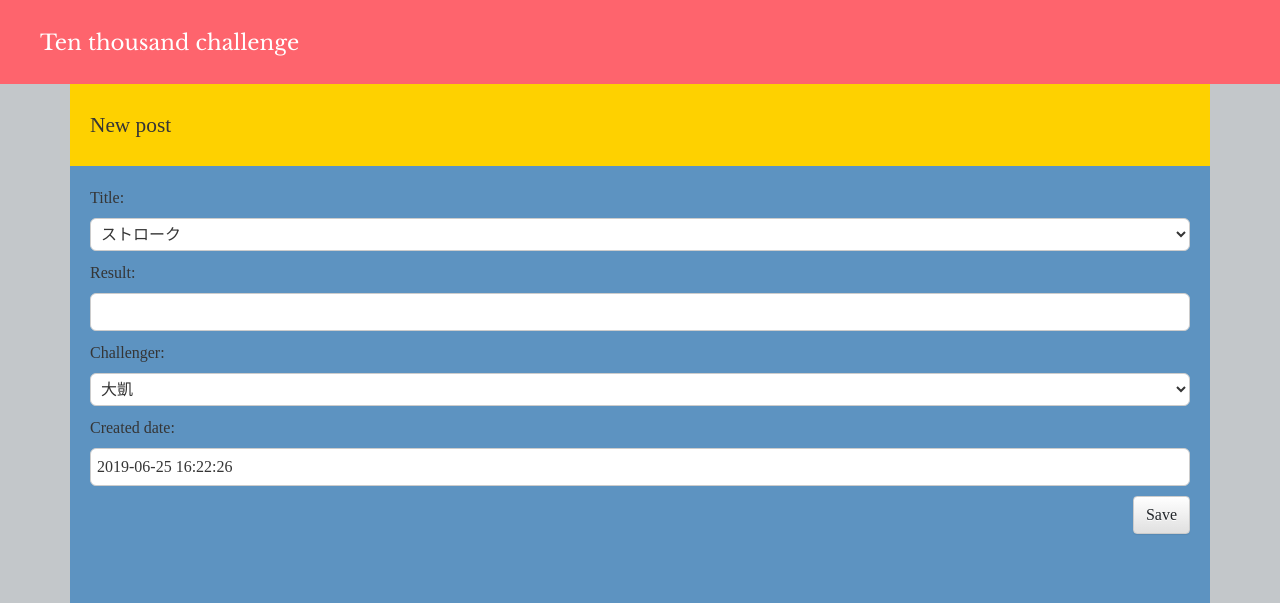
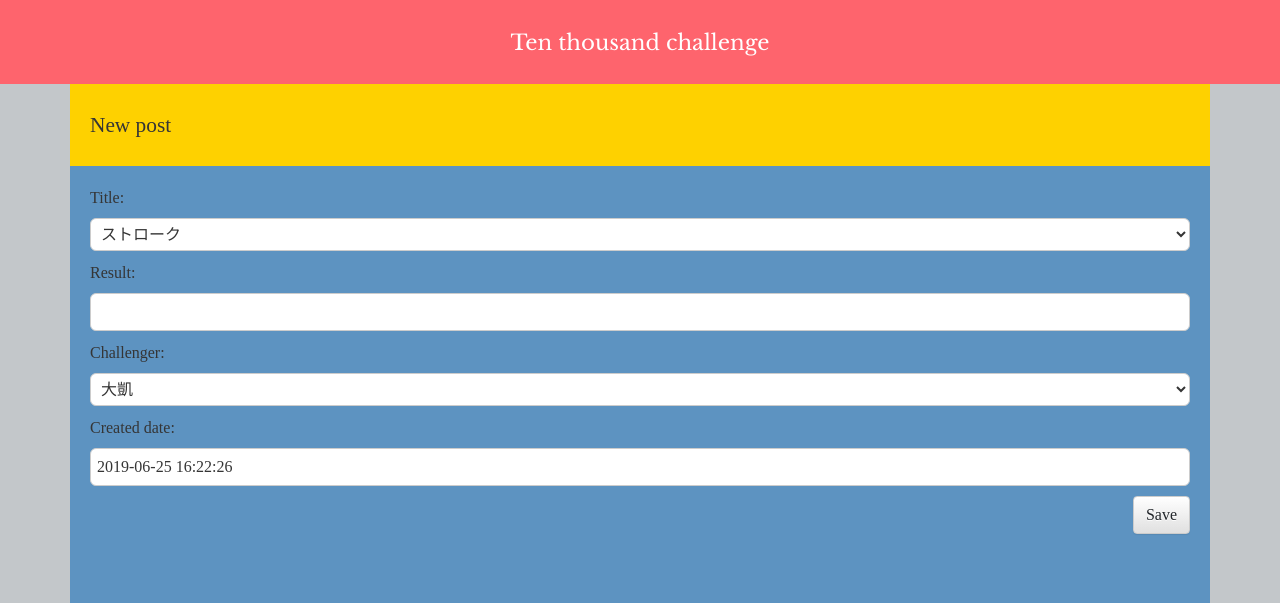
Before and after one commit to studio25325/my-app, a Django app: page /tt/new/ in a window 1280 px wide. Shown: the top 603 px of the page. Run offline with Django 3.2, Linux system fonts and the light colour scheme; some libraries are stand-ins or nearby versions; some web fonts are replaced.

Commit message:
センタリング

```diff
--- a/blog/static/css/tt.css
+++ b/blog/static/css/tt.css
@@ -6,7 +6,8 @@ body {
 
 .page-header {
     background-color: #fe646d;
-    padding: 30px 20px 20px 40px;
+    padding: 30px 20px 20px 20px;
+    text-align: center;
 }
 
 .page-header h1, .page-header h1 a, .page-header h1 a:visited, .page-header h1 a:active {
@@ -15,7 +16,10 @@ body {
     text-decoration: none;
 }
 
-
+.page_title {
+    display:inline-block;
+    margin: 0 auto;
+}
 
 h1 {
     font-family: 'Libre Baskerville', serif;
--- a/scheduler/templates/scheduler/base.html
+++ b/scheduler/templates/scheduler/base.html
@@ -21,8 +21,9 @@
   </head>
   <body>
       <div class="page-header">
-
+          <div class="page_title">
           <h1><a href="/scheduler">Scheduler</a></h1>
+          </div>
       </div>
       <div class="container">
               {% block content %}{% endblock %}
--- a/scheduler/urls.py
+++ b/scheduler/urls.py
@@ -5,7 +5,8 @@ from . import views
 app_name = 'scheduler'
 
 urlpatterns = [
-    path('', views.MonthCalendar.as_view(), name='month'),
+    #path('', views.MonthCalendar.as_view(), name='month'),
+    path('', views.WeekWithScheduleCalendar.as_view(), name='week_with_schedule'),
     path('month/<int:year>/<int:month>/', views.MonthCalendar.as_view(), name='month'),
     path('week/', views.WeekCalendar.as_view(), name='week'),
     path('week/<int:year>/<int:month>/<int:day>/', views.WeekCalendar.as_view(), name='week'),
--- a/tt/templates/tt/base.html
+++ b/tt/templates/tt/base.html
@@ -20,10 +20,12 @@
   </head>
   <body>
       <div class="page-header">
+          <div class="page_title">
           {% if user.is_authenticated %}
           <a href="{% url 'post_new' %}" class="top-menu"><span class="glyphicon glyphicon-plus"></span></a>
           {% endif %}
           <h1><a href="/tt">Ten thousand challenge</a></h1>
+        </div>
       </div>
       <div class="container">
               {% block content %}
```
Also changed, not shown: blog/static/css/scheduler.css (+6 -1 lines).
